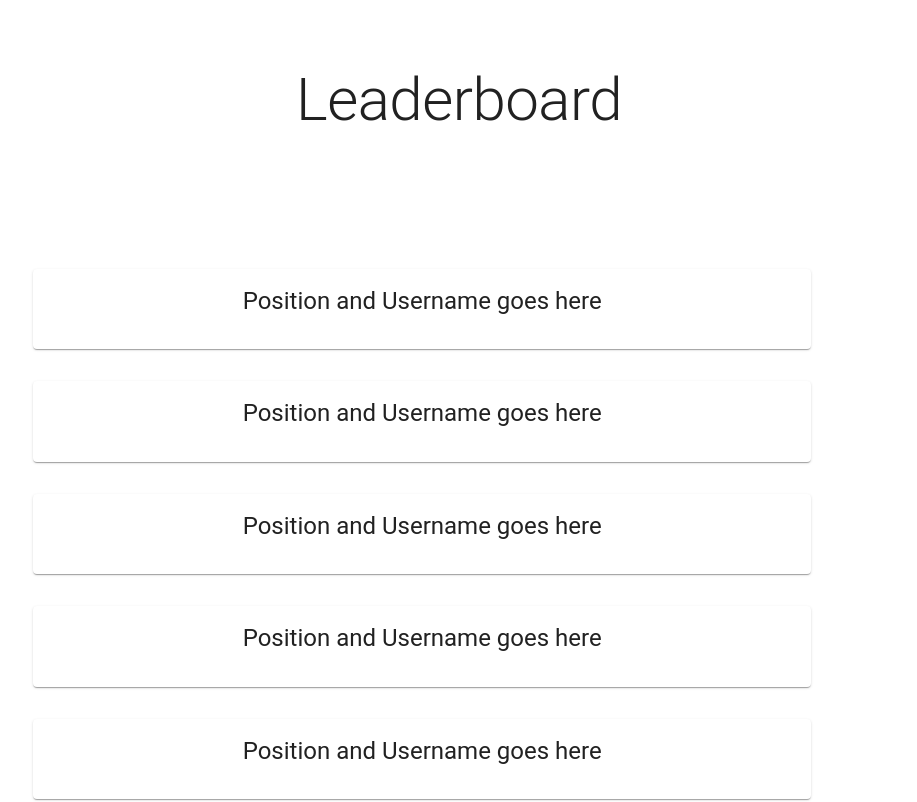
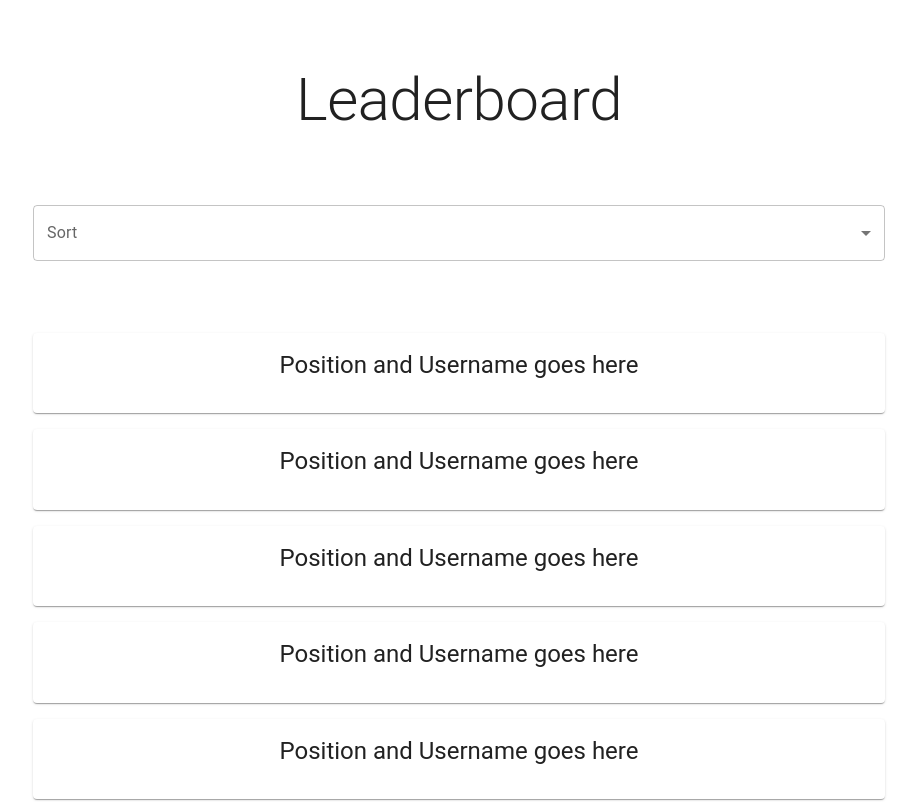
Before and after one commit to tibo8841/brain-training-frontend, a React (Create React App) app in the folder brain-training/: page /leaderboard in a window 1280 px wide. Shown: the top 802 px of the page, without its empty margins (181-1098 px from the left). Built offline with nearby package versions, Linux system fonts and the light colour scheme; the HTML template or start-up script is replaced by a standard one.

Commit message:
small changes

```diff
--- a/brain-training/src/Components/Leaderboard.js
+++ b/brain-training/src/Components/Leaderboard.js
@@ -6,12 +6,22 @@ import Box from "@mui/material/Box";
 import Typography from "@mui/material/Typography";
 import Container from "@mui/material/Container";
 import { createTheme, ThemeProvider } from "@mui/material/styles";
+import InputLabel from "@mui/material/InputLabel";
+import MenuItem from "@mui/material/MenuItem";
+import FormControl from "@mui/material/FormControl";
+import Select, { SelectChangeEvent } from "@mui/material/Select";
+import { Stack } from "@mui/material";
 
 const cards = [1, 2, 3, 4, 5, 6, 7, 8, 9];
 
 const theme = createTheme();
 
-export default function Album() {
+export default function Leaderboard() {
+  const [sort, setSort] = React.useState("");
+
+  function handleChange(event) {
+    setSort(event.target.value);
+  }
   return (
     <ThemeProvider theme={theme}>
       <main>
@@ -35,11 +45,32 @@ export default function Album() {
             </Typography>
           </Container>
         </Box>
-        <Container sx={{ py: 8 }} maxWidth="md">
+        <Container maxWidth="md">
+          <Box marginBottom={5}>
+            <FormControl fullWidth>
+              <InputLabel id="sort-label">Sort</InputLabel>
+              <Select
+                labelId="sort-button-label"
+                id="sort-button"
+                value={sort}
+                label="Sort"
+                onChange={handleChange}
+              >
+                <MenuItem value={"ASC"}>Ascending</MenuItem>
+                <MenuItem value={"DSC"}>Descending</MenuItem>
+                <MenuItem value={"RAND"}>Random</MenuItem>
+              </Select>
+            </FormControl>
+          </Box>
           {/* End hero unit */}
-          <Grid container spacing={4}>
+          <Stack
+            sx={{ pt: 4 }}
+            direction="column"
+            spacing={2}
+            justifyContent="center"
+          >
             {cards.map((card) => (
-              <Grid item key={card} xs={2} sm={2} md={11}>
+              <Stack>
                 <Card
                   sx={{
                     height: "100%",
@@ -48,7 +79,7 @@ export default function Album() {
                     justifyContent: "center",
                   }}
                 >
-                  <CardContent sx={{ flexGrow: 1 }}>
+                  <CardContent>
                     <Typography
                       gutterBottom
                       variant="h5"
@@ -59,9 +90,9 @@ export default function Album() {
                     </Typography>
                   </CardContent>
                 </Card>
-              </Grid>
+              </Stack>
             ))}
-          </Grid>
+          </Stack>
         </Container>
       </main>
     </ThemeProvider>
```
